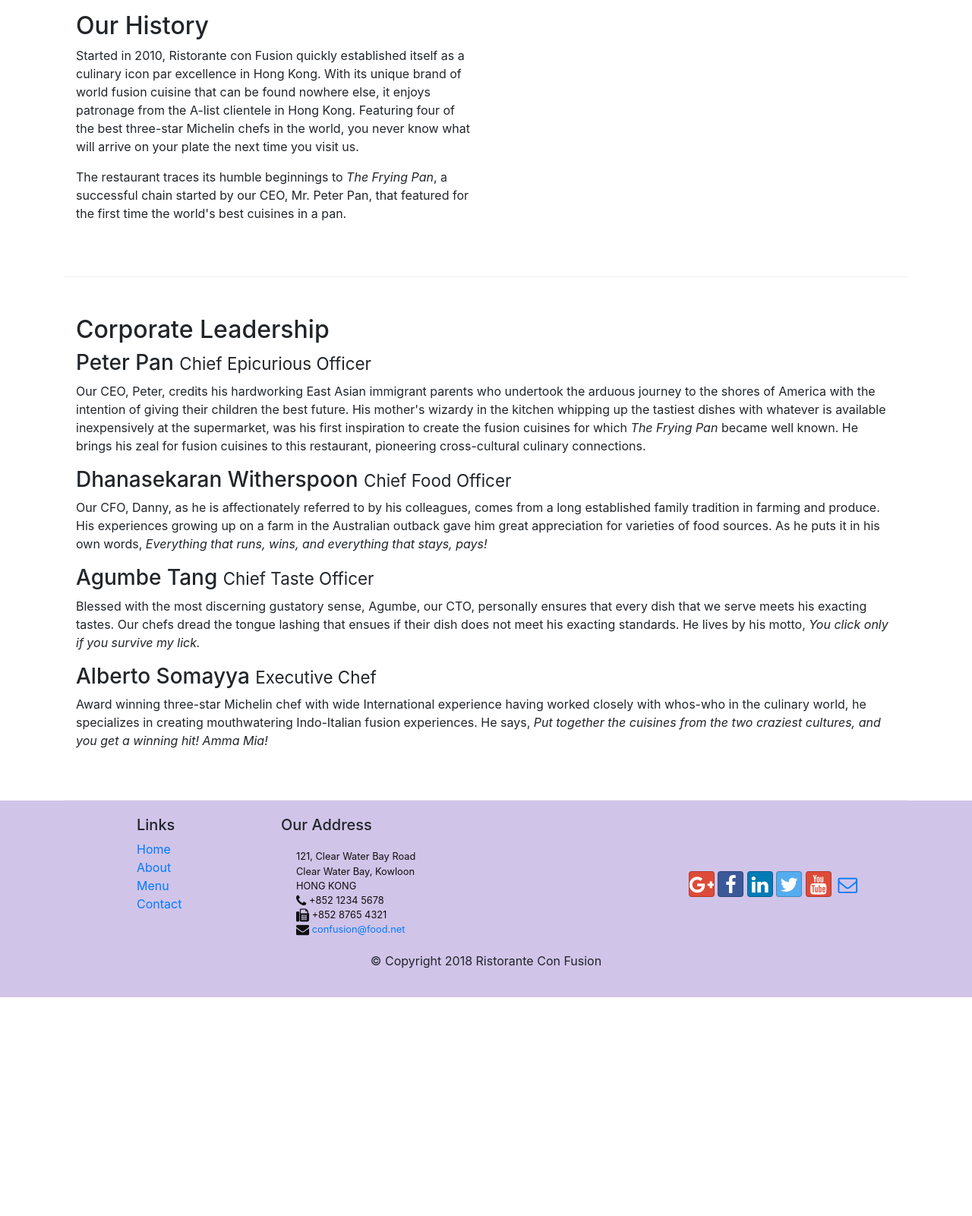
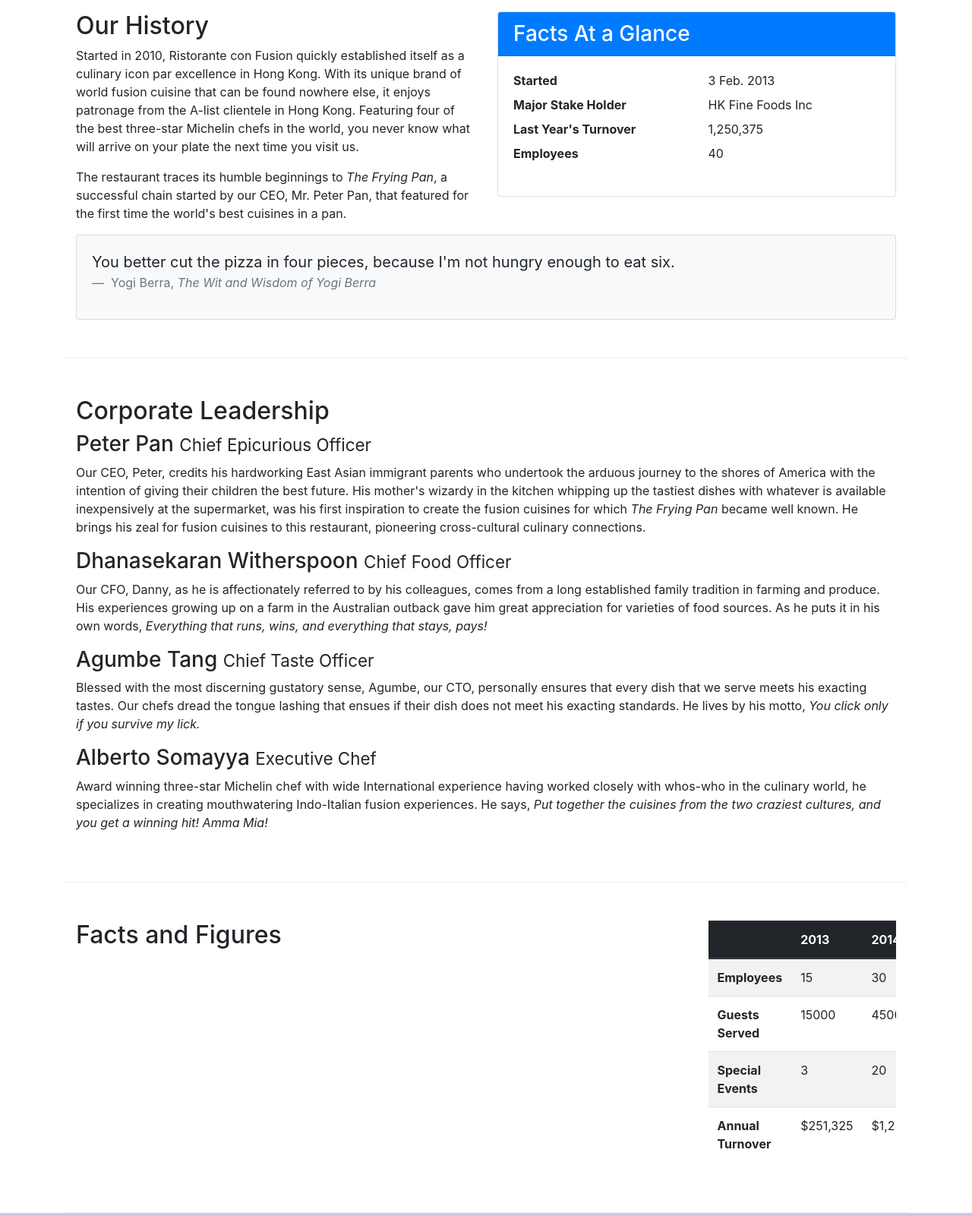
Before and after one commit to jenSadler/conFusion, a website: page aboutus.html in a window 1280 px wide. Shown: the part 500-2101 px from the top of the page at 76% size. Before the commit the page ends 1813 px from the top, so only its background shows below. Drawn offline with nearby package versions, Linux system fonts and the light colour scheme.

Commit message:
Added tables and cards to about

```diff
--- a/aboutus.html
+++ b/aboutus.html
@@ -64,7 +64,31 @@
                 <p>Started in 2010, Ristorante con Fusion quickly established itself as a culinary icon par excellence in Hong Kong. With its unique brand of world fusion cuisine that can be found nowhere else, it enjoys patronage from the A-list clientele in Hong Kong.  Featuring four of the best three-star Michelin chefs in the world, you never know what will arrive on your plate the next time you visit us.</p>
                 <p>The restaurant traces its humble beginnings to <em>The Frying Pan</em>, a successful chain started by our CEO, Mr. Peter Pan, that featured for the first time the world's best cuisines in a pan.</p>
             </div>
-            <div class="col-12 col-sm-6">
+            <div class="col-12 col-sm">
+              <div class="card">
+                <h3 class="card-header bg-primary text-white">Facts At a Glance</h3>
+                <div class="card-body">
+                  <dl class="row">
+                    <dt class="col-6">Started</dt>
+                    <dd class="col-6">3 Feb. 2013</dd>
+                    <dt class="col-6">Major Stake Holder</dt>
+                    <dd class="col-6">HK Fine Foods Inc</dd>
+                    <dt class="col-6">Last Year's Turnover</dt>
+                    <dd class="col-6">1,250,375</dd>
+                    <dt class="col-6">Employees</dt>
+                    <dd class="col-6">40</dd>
+                  </dl>
+                </div>
+              </div>
+            </div>
+
+            <div class="col-12">
+              <div class="card card-body bg-light">
+                <blockquote class="blockquote">
+                  <p class="mb-0">You better cut the pizza in four pieces, because I'm not hungry enough to eat six.</p>
+                  <div class="blockquote-footer"> Yogi Berra, <cite title="Source Title"> The Wit and Wisdom of Yogi Berra</cite></div>
+                </blockquote>
+              </div>
             </div>
         </div>
 
@@ -84,6 +108,52 @@
                 <h3>Alberto Somayya <small>Executive Chef</small></h3>
 
                 <p class="d-none d-sm-block">Award winning three-star Michelin chef with wide International experience having worked closely with whos-who in the culinary world, he specializes in creating mouthwatering Indo-Italian fusion experiences. He says, <em>Put together the cuisines from the two craziest cultures, and you get a winning hit! Amma Mia!</em></p>
+            </div>
+       </div>
+
+       <div class="row row-content">
+            <div class="col-12 col-sm-9">
+              <h2>Facts and Figures</h2>
+            </div>
+            <div class="col-12 col-sm-3">
+              <div class="table-responsive">
+                <table class="table table-striped">
+                    <thead class="thead-dark">
+                        <tr>
+                            <th>&nbsp;</th>
+                            <th>2013</th>
+                            <th>2014</th>
+                            <th>2015</th>
+                        </tr>
+                    </thead>
+                    <tbody>
+                        <tr>
+                            <th>Employees</th>
+                            <td>15</td>
+                            <td>30</td>
+                            <td>40</td>
+                        </tr>
+                        <tr>
+                            <th>Guests Served</th>
+                            <td>15000</td>
+                            <td>45000</td>
+                            <td>100,000</td>
+                        </tr>
+                        <tr>
+                            <th>Special Events</th>
+                            <td>3</td>
+                            <td>20</td>
+                            <td>45</td>
+                        </tr>
+                        <tr>
+                            <th>Annual Turnover</th>
+                            <td>$251,325</td>
+                            <td>$1,250,375</td>
+                            <td>~$3,000,000</td>
+                        </tr>
+                    </tbody>
+                </table>
+              </div>
             </div>
        </div>
 
```
Also changed, not shown: contactus.html (+1 -1 lines).
